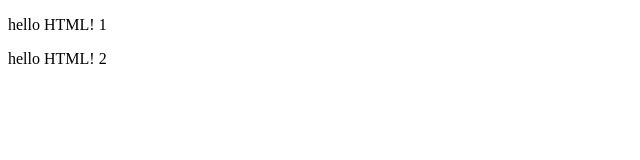
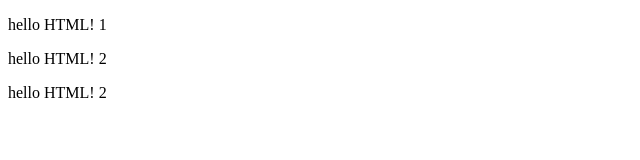
Before and after one commit to Wendelsena/gabs-devjr, a plain HTML site: page index.html in a window 1280 px wide. Shown: the whole page, without its empty margins (0-640 px from the left). Drawn offline with Linux system fonts and the light colour scheme.

Commit message:
segunda alteração

```diff
--- a/index.html
+++ b/index.html
@@ -9,5 +9,5 @@
 <body>
     <p>hello HTML! 1</p>
     <p>hello HTML! 2</p>
-</body>
+    <p>hello HTML! 2</p>
 </html>
```
